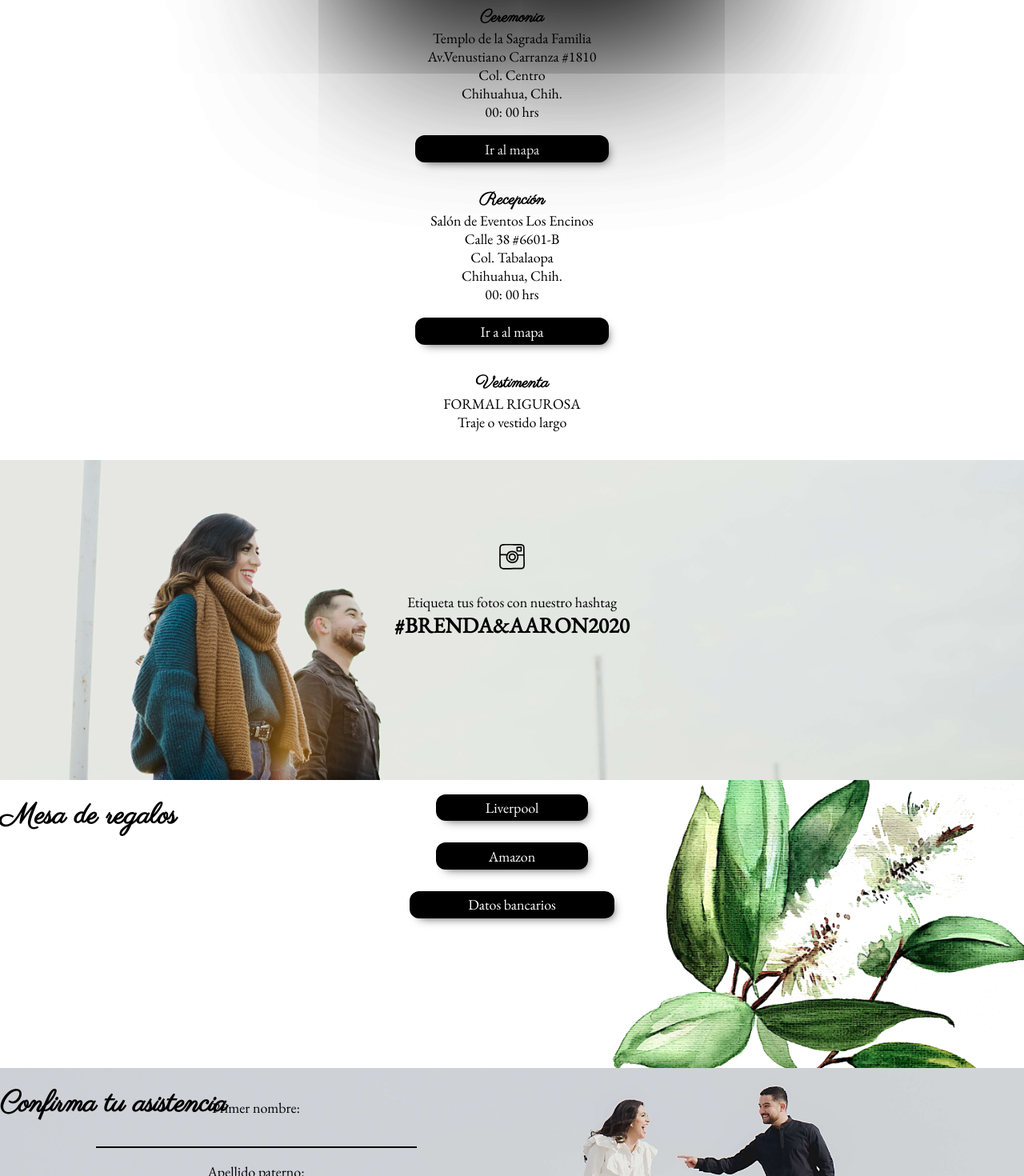
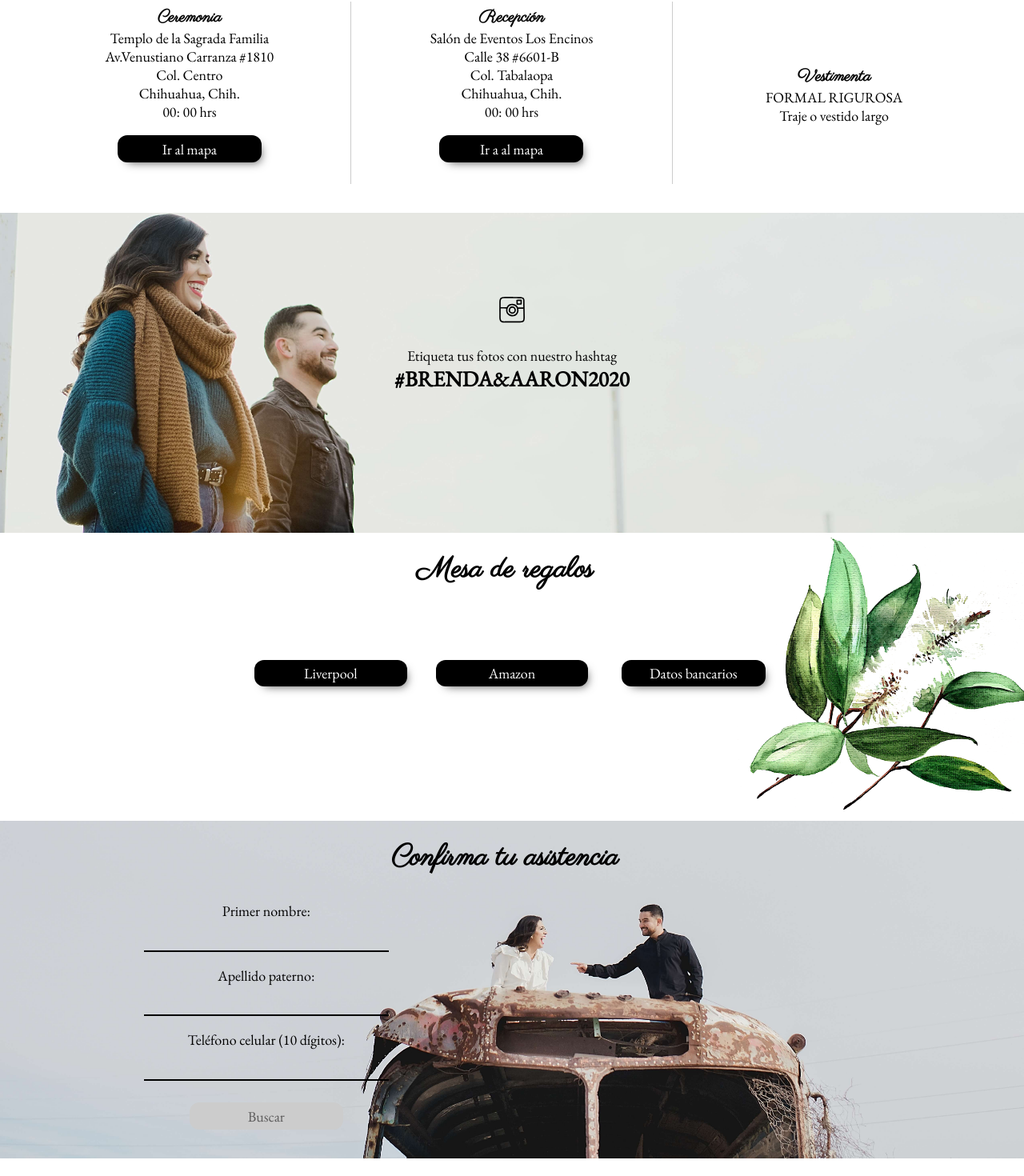
Before and after one commit to nayelyrodarte/Wedding-Rsvp, a React (Create React App) app in the folder client/: page / in a window 1280 px wide. Shown: the part 594-2064 px from the top of the page at 80% size. After the commit the page ends 2042 px from the top, so only its background shows below. Built offline with nearby package versions, Linux system fonts and the light colour scheme; the HTML template or start-up script is replaced by a standard one.

Commit message:
fixed itinerary section alignment to parent elem

```diff
--- a/client/src/components/Insta.js
+++ b/client/src/components/Insta.js
@@ -8,7 +8,7 @@ const InstaContainer = Styled.div`
   background-image: url(${InstaPhoto});
   background-repeat: no-repeat;
   background-position: bottom center;
-  background-size: cover;
+  background-size: 85em;
   background-color: #a89ca6;
   display: grid;
   height: 50vh;
--- a/client/src/mobile.css
+++ b/client/src/mobile.css
@@ -65,7 +65,7 @@ form {
 .form__container {
   position: absolute;
   width: 100vw;
-  min-height: 90vh;
+  height: 100vh;
   background-color: #ced2d5;
   background-image: url('./img/BA-Bus4.jpg');
   background-size: cover;
@@ -77,13 +77,14 @@ form {
   background-image: url('./img/hojas3.png');
   background-repeat: no-repeat;
   background-position: center;
-  background-size: cover;
-  min-height: fit-content;
+  background-size: 110%;
+  height: 60vh;
   display: grid;
+  align-content: center;
 }
 
 /*Buttons div*/
-.gifts__container div:nth-of-type(2) {
+.gifts__container div {
   justify-items: center;
   display: grid;
   grid-template-rows: auto;
@@ -165,7 +166,7 @@ input[type='text']:focus {
 }
 
 .modal {
-  display: block;
+  display: none;
   padding: 2em 1em;
   position: fixed;
   right: 0;
--- a/client/src/screen.css
+++ b/client/src/screen.css
@@ -6,21 +6,22 @@
   .form__container.form__container {
     position: relative;
     min-height: 50vh;
-    max-height: 60vh;
+    height: auto;
     background-position: left bottom;
-    background-size: 95em;
+    background-size: 80em;
     width: 100vw;
     bottom: 0;
   }
 
-  body button {
-    width: 20%;
+  .form__container.form__container h2 {
+    position: relative;
   }
 
   body form {
     position: relative;
     width: 50%;
-    left: 0%;
+    height: auto;
+    left: 1%;
     top: 5%;
   }
 
@@ -36,25 +37,48 @@
   }
 
   body .gifts__container {
-    background-size: 30em;
+    height: 45vh;
+    background-size: 20em;
     background-position: right;
   }
 
   /*Buttons div*/
-  .gifts__container div:nth-of-type(2) {
-    width: 80%;
+  .gifts__container div {
+    display: grid;
+    width: auto;
     grid-template-columns: repeat(3, 1fr);
-    gap: 3em;
+    gap: 2em;
     align-self: center;
     justify-self: center;
   }
 
   body h2 {
-    right: auto;
+    right: 0;
+    left: 0;
+    margin-left: auto;
+    margin-right: auto;
     transform-origin: right;
     transform: rotate(0deg);
     white-space: nowrap;
   }
+
+  .itinerary__container.itinerary__container {
+    display: grid;
+    width: auto;
+    grid-template-columns: repeat(3, 1fr);
+    align-items: center;
+    margin: 2em;
+    height: min-content;
+  }
+
+  .itinerary__container.itinerary__container div {
+    border-right: 1px solid var(--disabled-color);
+  }
+
+  .itinerary__container.itinerary__container div:last-of-type {
+    border: none;
+  }
+
 
   .modal.modal {
     text-align: center;
@@ -78,4 +102,8 @@
     width: 10em;
   }
 
+  body input[type='text'] {
+    width: 12em;
+  }
+
 }
```
